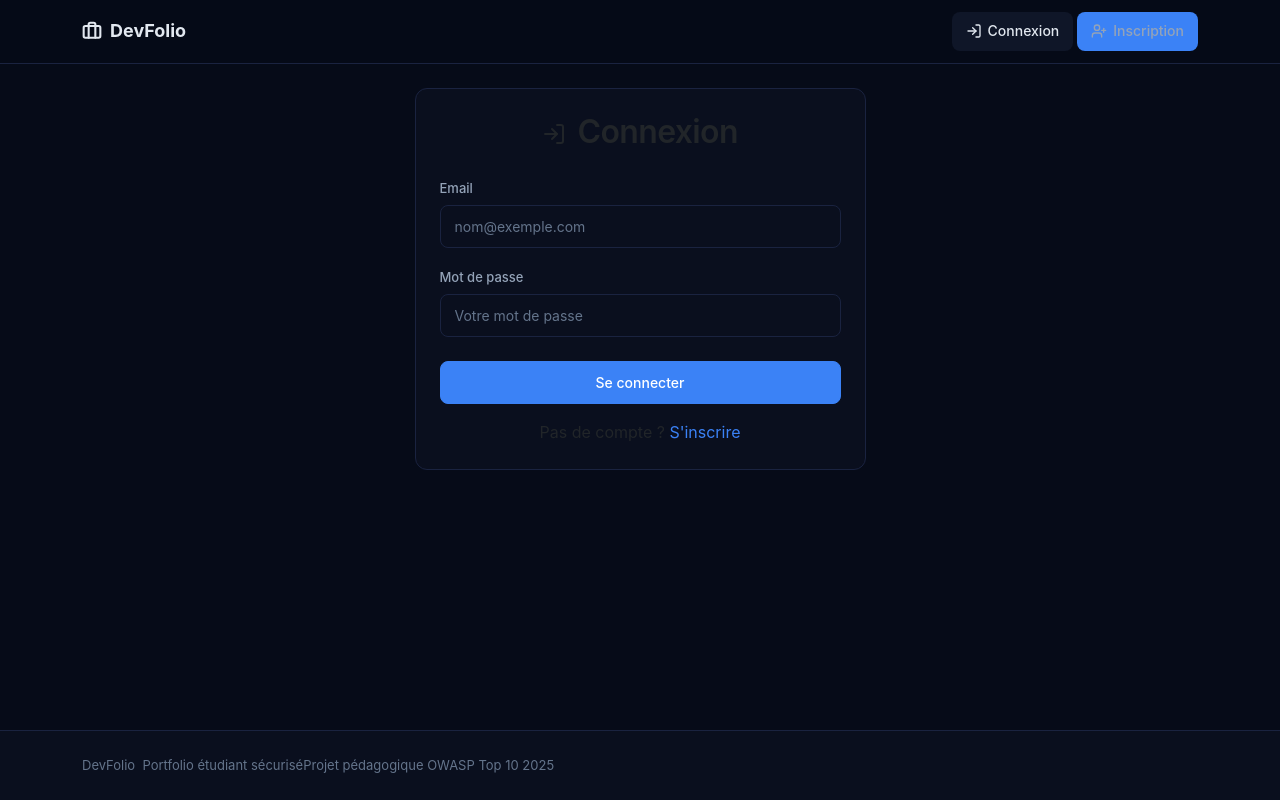
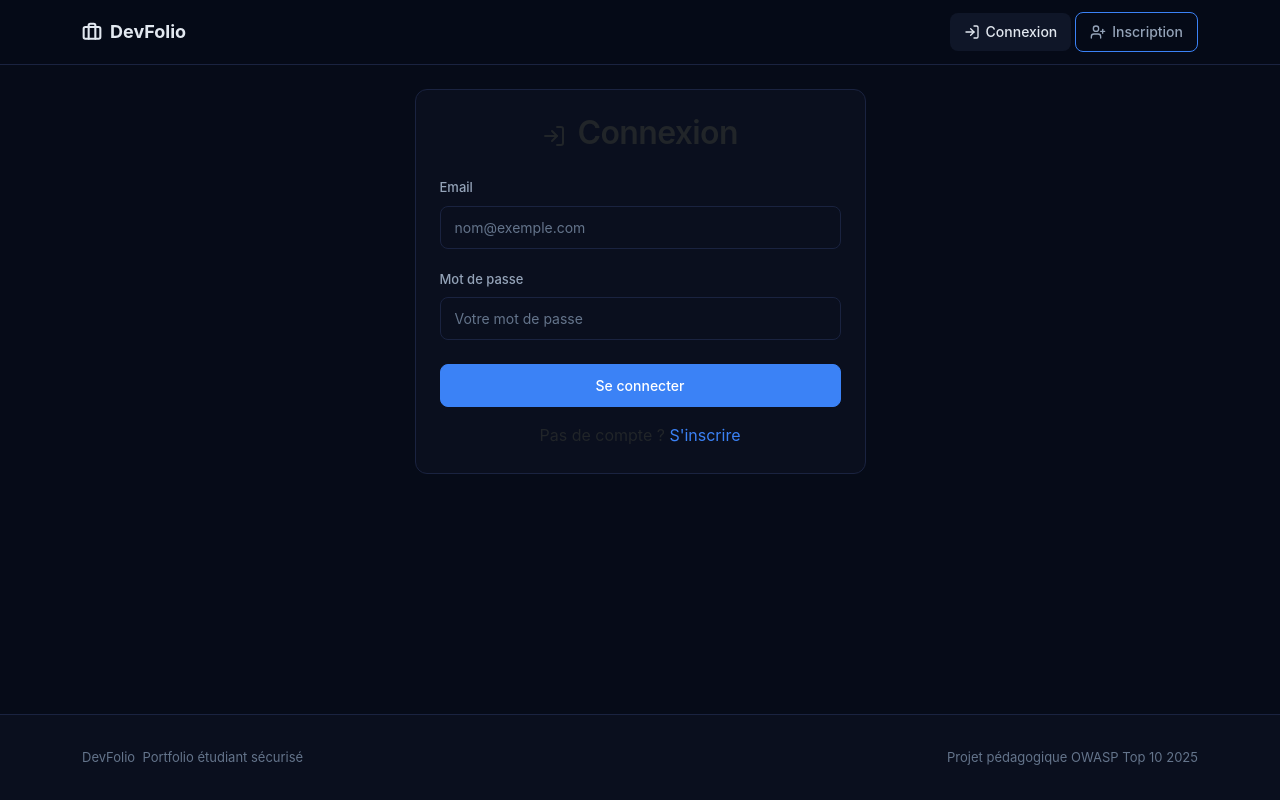
Before and after one commit to dylanholin/cybersec-bad-folio, a Vue app in the folder frontend/: page /login in a window 1280 px wide. Built offline with nearby package versions, Linux system fonts and the light colour scheme.

Commit message:
fix(frontend): espacement search bar, footer, focus outline reduit

```diff
--- a/frontend/src/assets/main.css
+++ b/frontend/src/assets/main.css
@@ -130,12 +130,29 @@ a:hover {
 
 /* CTA inscription navbar */
 .nav-link-cta {
+  border: 1px solid var(--df-primary);
+  color: var(--df-primary) !important;
+}
+.nav-link-cta:hover {
   background-color: var(--df-primary);
   color: #fff !important;
 }
-.nav-link-cta:hover {
-  background-color: var(--df-primary-hover);
-  color: #fff !important;
+
+/* Enlever les puces de la navbar */
+.navbar-nav {
+  list-style: none;
+  padding-left: 0;
+  margin-bottom: 0;
+}
+.navbar-nav .nav-item {
+  display: inline-flex;
+  align-items: center;
+}
+.navbar-nav .nav-link {
+  display: inline-flex;
+  align-items: center;
+  gap: 0.375rem;
+  white-space: nowrap;
 }
 
 /* Dropdown */
@@ -151,6 +168,9 @@ a:hover {
   border-radius: var(--df-radius);
   padding: 0.5rem 0.75rem;
   font-size: 0.875rem;
+  display: flex;
+  align-items: center;
+  gap: 0.5rem;
 }
 .dropdown-item:hover {
   background-color: var(--df-surface-hover);
@@ -188,7 +208,7 @@ a:hover {
   background-color: var(--df-surface);
   border-color: var(--df-primary);
   color: var(--df-text);
-  box-shadow: 0 0 0 3px rgba(59, 130, 246, 0.15);
+  box-shadow: 0 0 0 2px rgba(59, 130, 246, 0.1);
 }
 .form-control::placeholder {
   color: var(--df-text-tertiary);
@@ -201,27 +221,27 @@ a:hover {
 }
 
 label.form-label {
+  display: block;
   font-size: 0.8125rem;
   font-weight: 500;
   color: var(--df-text-secondary);
-  margin-bottom: 0.375rem;
+  margin-bottom: 0.5rem;
 }
 
-/* ── Search Box ────────────────────────────────────────────────────── */
+/* Espacement formulaires */
+form .mb-3 {
+  margin-bottom: 1.25rem !important;
+}
+form .mb-4 {
+  margin-bottom: 1.5rem !important;
+}
+
+/* Search Box */
 .search-box {
   background-color: var(--df-surface);
   border: 1px solid var(--df-border);
   border-radius: var(--df-radius-lg);
-  padding: 1rem;
-}
-.search-box .form-control {
-  border-right: none;
-  border-top-right-radius: 0;
-  border-bottom-right-radius: 0;
-}
-.search-box .btn {
-  border-top-left-radius: 0;
-  border-bottom-left-radius: 0;
+  padding: 1.25rem;
 }
 
 /* ── Hero ──────────────────────────────────────────────────────────── */
@@ -263,9 +283,16 @@ label.form-label {
   background-color: var(--df-surface);
   border-top: 1px solid var(--df-border);
   color: var(--df-text-tertiary);
-  padding: 1.5rem 0;
+  padding: 2rem 0;
   margin-top: auto;
   font-size: 0.8125rem;
+}
+.footer .container {
+  display: flex;
+  flex-wrap: wrap;
+  justify-content: space-between;
+  align-items: center;
+  gap: 0.75rem;
 }
 
 /* ── Spinner ───────────────────────────────────────────────────────── */
@@ -285,7 +312,7 @@ label.form-label {
 /* ── Focus ──────────────────────────────────────────────────────────── */
 :focus-visible {
   outline: 2px solid var(--df-primary);
-  outline-offset: 2px;
+  outline-offset: 1px;
 }
 
 /* ── Transitions ───────────────────────────────────────────────────── */
--- a/frontend/src/views/HomeView.vue
+++ b/frontend/src/views/HomeView.vue
@@ -44,11 +44,11 @@ async function search() {
     <div class="row justify-content-center">
       <div class="col-lg-8">
         <div class="search-box">
-          <div class="input-group">
+          <div class="d-flex gap-3 align-items-stretch">
             <input v-model="searchQuery" type="text" class="form-control"
                    placeholder="Rechercher un projet..." @keyup.enter="search"
                    aria-label="Rechercher un projet">
-            <button class="btn btn-primary d-flex align-items-center gap-1" @click="search">
+            <button class="btn btn-primary flex-shrink-0" @click="search">
               <Search :size="16" /> Rechercher
             </button>
           </div>
```
